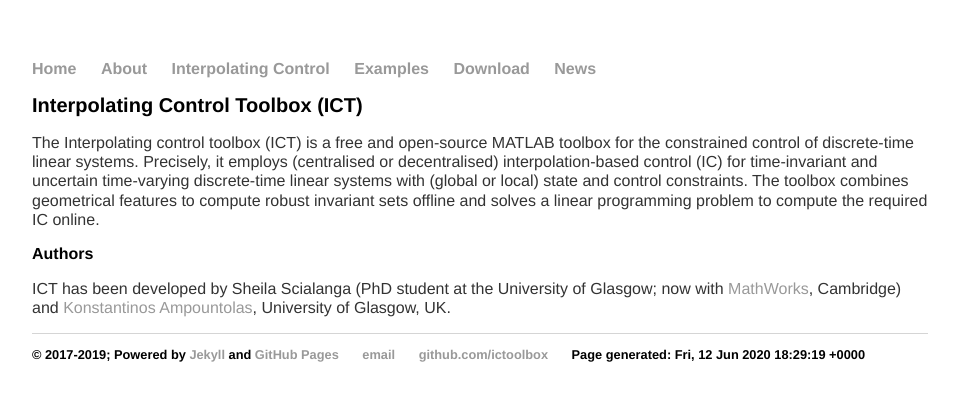
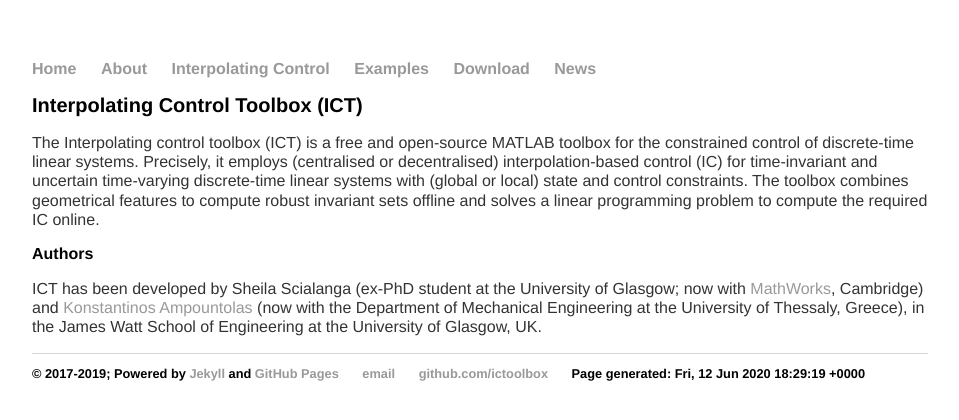
Before and after one commit to ICToolbox/ictoolbox.github.io, a Jekyll site: the page built from index.html, in a window 1280 px wide. Shown: the top 420 px of the page, without its empty margins (160-1119 px from the left). Built offline with Jekyll 4.4.1, drawn with Linux system fonts in a browser that asks for light colours.

Commit message:
Update index.html

```diff
--- a/index.html
+++ b/index.html
@@ -12,9 +12,10 @@
 	</p>
 
 	<h2>Authors</h2>
-	<p>ICT has been developed by Sheila Scialanga (PhD student at the University of Glasgow; now with
-		<a href="https://www.mathworks.com/company/aboutus/directions/cambridge--united-kingdom.html">MathWorks</a>, Cambridge) and
-	<a href="http://www.gla.ac.uk/schools/engineering/staff/konstantinosampountolas/">Konstantinos Ampountolas</a>,
-		University of Glasgow, UK.
+	<p>ICT has been developed by Sheila Scialanga (ex-PhD student at the University of Glasgow; now with
+		<a href="https://www.mathworks.com/company/aboutus/directions/cambridge--united-kingdom.html">MathWorks</a>,
+		Cambridge) and <a href="http://mie.uth.gr/Ampountolas.html">Konstantinos Ampountolas</a>
+		(now with the Department of Mechanical Engineering at the University of Thessaly, Greece),
+		in the James Watt School of Engineering at the University of Glasgow, UK.
 	</p>
-</div><!-- /.blurb -->
+</div><!-- /.blurb <a href="http://www.gla.ac.uk/schools/engineering/staff/konstantinosampountolas/"> -->
```
